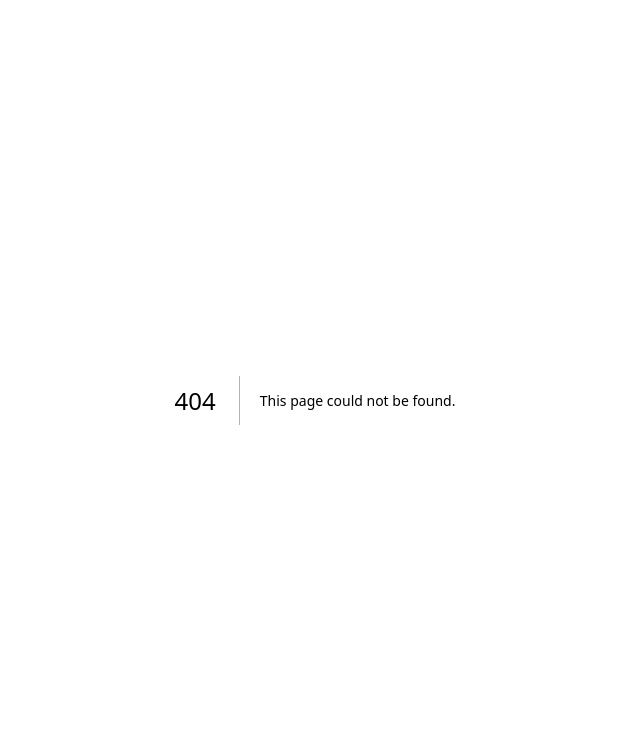
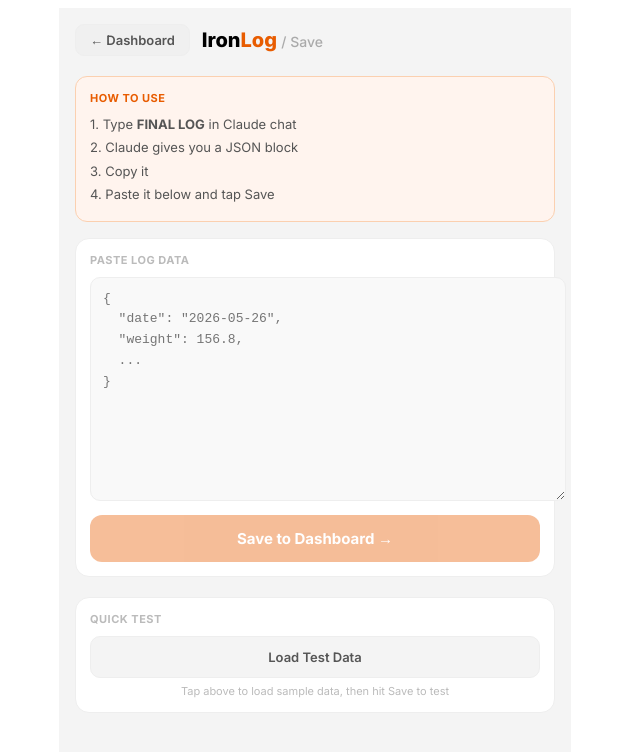
Before and after one commit to dmoney3096/ironlog-app, a Next.js app: page /save in a window 1280 px wide. Before the commit this address had no page. Shown: the top 752 px of the page, without its empty margins (325-965 px from the left). Built offline with nearby package versions, Linux system fonts and the light colour scheme.

Commit message:
Add files via upload

```diff
--- /dev/null
+++ b/pages/save.js
@@ -0,0 +1,106 @@
+import { useState } from 'react'
+
+export default function Save() {
+  const [input, setInput] = useState('')
+  const [status, setStatus] = useState(null)
+  const [loading, setLoading] = useState(false)
+
+  async function handleSave() {
+    if (!input.trim()) return
+    setLoading(true)
+    setStatus(null)
+    try {
+      const data = JSON.parse(input.trim())
+      const res = await fetch('/api/logs', {
+        method: 'POST',
+        headers: { 'Content-Type': 'application/json' },
+        body: JSON.stringify(data)
+      })
+      const result = await res.json()
+      if (result.success) {
+        setStatus({ type: 'ok', msg: `✓ Saved! Date: ${data.date}` })
+        setInput('')
+      } else {
+        setStatus({ type: 'err', msg: result.error || 'Save failed' })
+      }
+    } catch (e) {
+      setStatus({ type: 'err', msg: 'Invalid format — paste the exact JSON from Claude' })
+    }
+    setLoading(false)
+  }
+
+  return (
+    <div style={{ background: '#f4f4f4', minHeight: '100vh', fontFamily: 'Inter, sans-serif', padding: 16, maxWidth: 480, margin: '0 auto' }}>
+      <link href="https://fonts.googleapis.com/css2?family=Inter:wght@400;500;600;700;800&display=swap" rel="stylesheet" />
+
+      {/* Header */}
+      <div style={{ display: 'flex', alignItems: 'center', gap: 12, marginBottom: 20 }}>
+        <a href="/" style={{ background: '#f0f0f0', border: '1px solid #eee', borderRadius: 9, padding: '7px 14px', fontSize: 13, fontWeight: 600, color: '#555', textDecoration: 'none' }}>← Dashboard</a>
+        <div style={{ fontSize: 20, fontWeight: 800 }}>Iron<span style={{ color: '#e85c00' }}>Log</span> <span style={{ fontSize: 14, color: '#aaa', fontWeight: 500 }}>/ Save</span></div>
+      </div>
+
+      {/* Instructions */}
+      <div style={{ background: '#fff4ee', border: '1px solid #fbd0b0', borderRadius: 12, padding: 14, marginBottom: 16 }}>
+        <div style={{ fontSize: 11, fontWeight: 700, color: '#e85c00', textTransform: 'uppercase', letterSpacing: '.5px', marginBottom: 8 }}>HOW TO USE</div>
+        <div style={{ fontSize: 13, color: '#555', lineHeight: 1.8 }}>
+          1. Type <strong>FINAL LOG</strong> in Claude chat<br />
+          2. Claude gives you a JSON block<br />
+          3. Copy it<br />
+          4. Paste it below and tap Save
+        </div>
+      </div>
+
+      {/* Input */}
+      <div style={{ background: '#fff', borderRadius: 14, border: '1px solid #eee', padding: 14, marginBottom: 12 }}>
+        <div style={{ fontSize: 11, fontWeight: 700, color: '#bbb', textTransform: 'uppercase', letterSpacing: '.5px', marginBottom: 10 }}>PASTE LOG DATA</div>
+        <textarea
+          value={input}
+          onChange={e => setInput(e.target.value)}
+          placeholder={'{\n  "date": "2026-05-26",\n  "weight": 156.8,\n  ...\n}'}
+          style={{ width: '100%', minHeight: 200, background: '#f9f9f9', border: '1px solid #eee', borderRadius: 10, padding: '11px 12px', fontSize: 13, fontFamily: 'monospace', outline: 'none', resize: 'vertical', lineHeight: 1.6, color: '#111' }}
+        />
+        <button
+          onClick={handleSave}
+          disabled={loading || !input.trim()}
+          style={{ width: '100%', marginTop: 10, background: '#e85c00', border: 'none', borderRadius: 12, color: '#fff', fontFamily: 'Inter, sans-serif', fontSize: 15, fontWeight: 700, padding: 14, cursor: 'pointer', opacity: loading || !input.trim() ? .4 : 1 }}
+        >
+          {loading ? 'Saving...' : 'Save to Dashboard →'}
+        </button>
+      </div>
+
+      {status && (
+        <div style={{ padding: '12px 14px', borderRadius: 12, fontSize: 14, fontWeight: 500, background: status.type === 'ok' ? '#f0fdf4' : '#fef2f2', color: status.type === 'ok' ? '#166534' : '#991b1b', border: `1px solid ${status.type === 'ok' ? '#bbf7d0' : '#fecaca'}` }}>
+          {status.msg}
+        </div>
+      )}
+
+      {/* Quick test */}
+      <div style={{ marginTop: 20, background: '#fff', borderRadius: 14, border: '1px solid #eee', padding: 14 }}>
+        <div style={{ fontSize: 11, fontWeight: 700, color: '#bbb', textTransform: 'uppercase', letterSpacing: '.5px', marginBottom: 10 }}>QUICK TEST</div>
+        <button
+          onClick={() => setInput(JSON.stringify({
+            date: new Date().toISOString().slice(0, 10),
+            weight: 156.8,
+            weight_unit: 'lbs',
+            workouts: [{ exercise: 'Test Exercise', sets: 3, reps: 10, weight: 100, unit: 'lbs', muscle: 'Chest' }],
+            cardio: [{ type: 'Treadmill', duration: 20, settings: '12% incline, 3mph' }],
+            foods: [{ name: 'Chicken Potatoes Veggies', calories: 450, protein: 56, carbs: 39, fat: 6 }],
+            calories: 450, protein: 56, carbs: 39, fat: 6,
+            final_log: {
+              grade: 'A',
+              headline: 'Test Day Logged Successfully',
+              cutProgress: 'This is a test entry to confirm the save pipeline works.',
+              trainerNote: 'If you can see this in your dashboard, everything is working.',
+              highlight: 'Got the app fully connected.',
+              tomorrowFocus: 'Start logging real data.'
+            }
+          }, null, 2))}
+          style={{ width: '100%', background: '#f4f4f4', border: '1px solid #eee', borderRadius: 10, padding: 12, fontSize: 13, fontWeight: 600, color: '#555', cursor: 'pointer', fontFamily: 'Inter, sans-serif' }}
+        >
+          Load Test Data
+        </button>
+        <div style={{ fontSize: 11, color: '#bbb', marginTop: 6, textAlign: 'center' }}>Tap above to load sample data, then hit Save to test</div>
+      </div>
+    </div>
+  )
+}
```
